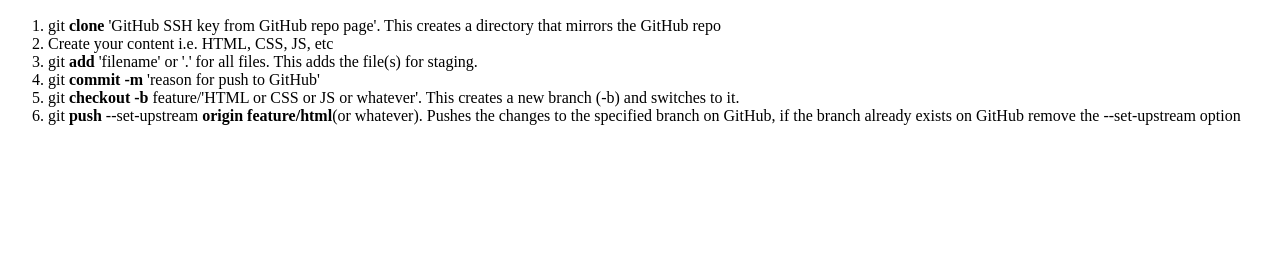
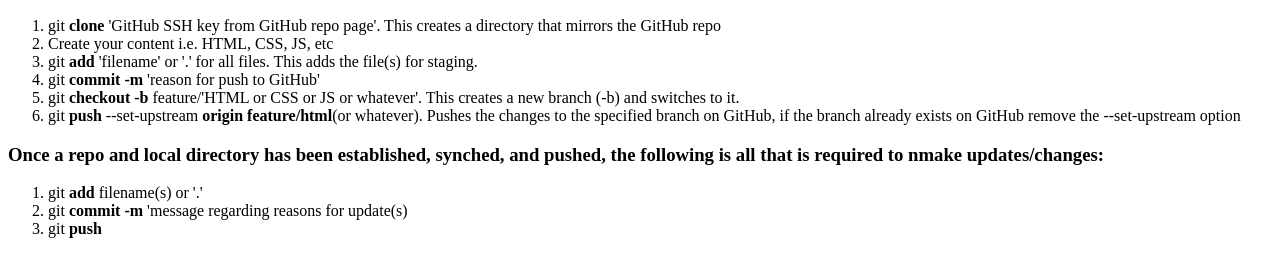
Before and after one commit to DericWard/GIT-GitHub-testing, a plain HTML site: page index.html in a window 1280 px wide. Shown: the part 110-386 px from the top of the page. Drawn offline with Linux system fonts and the light colour scheme.

Commit message:
added HTML text to explain what's reqiured to push into an established branch or repo

```diff
--- a/index.html
+++ b/index.html
@@ -26,4 +26,14 @@
                 GitHub, if the branch already exists on GitHub remove the --set-upstream option</li>
         </ol>
     </section>
+
+    <section>
+        <h3>Once a repo and local directory has been established, synched, and pushed, the following is all that is
+            required to nmake updates/changes:</h3>
+        <ol>
+            <li>git <strong>add</strong> filename(s) or '.'</li>
+            <li>git <strong>commit -m</strong> 'message regarding reasons for update(s)</li>
+            <li>git <strong>push</strong></li>
+        </ol>
+    </section>
 </body>
```
